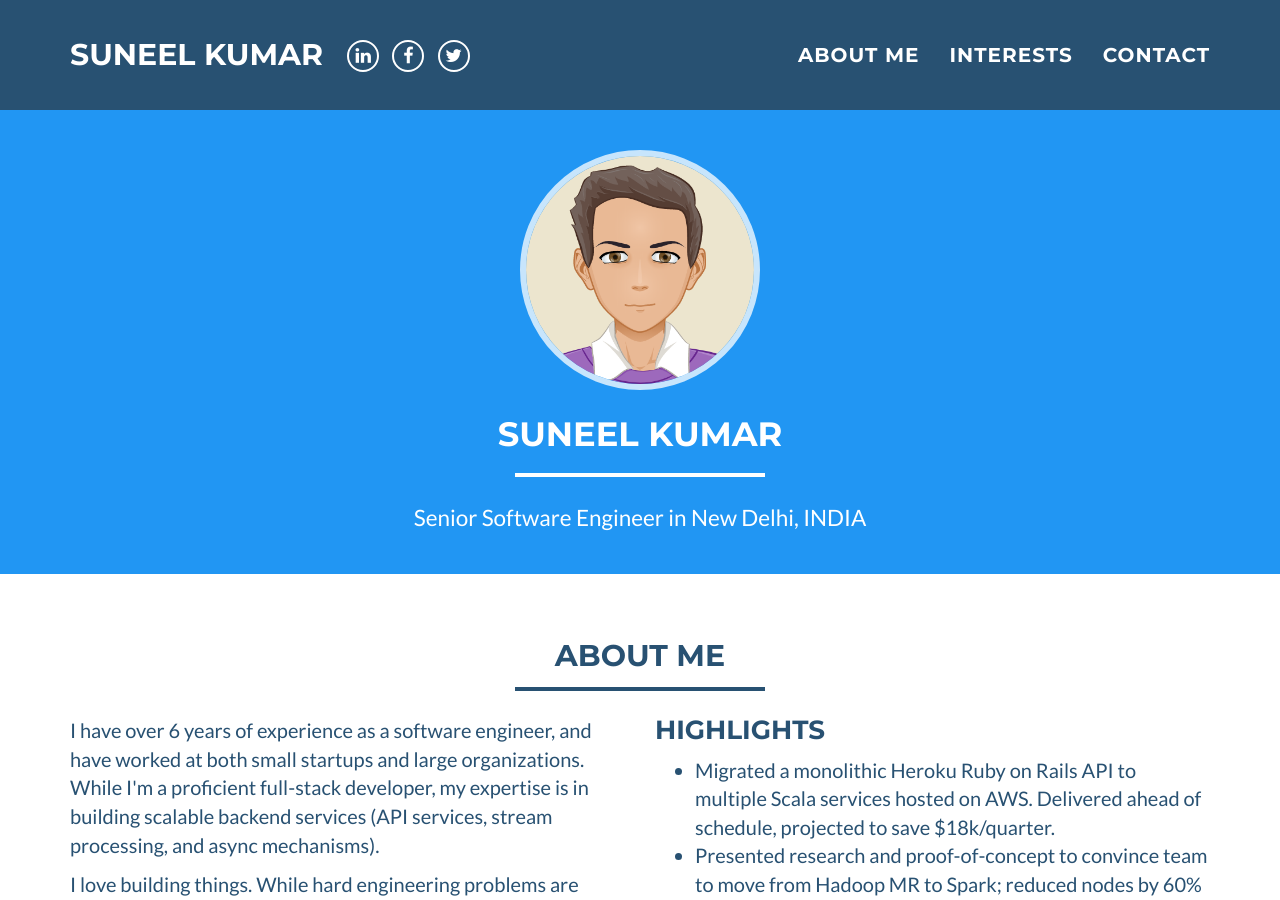
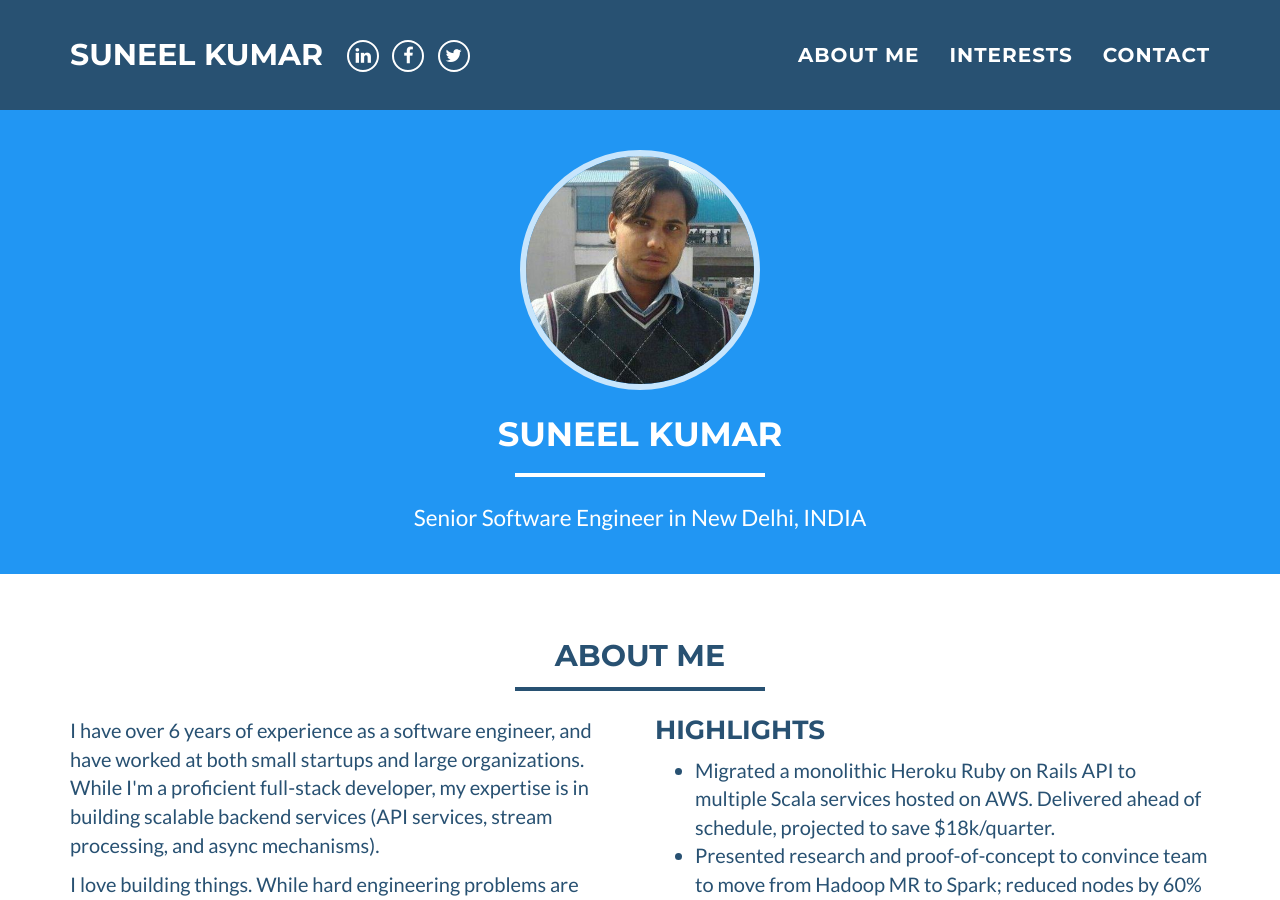
Before and after one commit to suneel97/profile, a Jekyll site: the page built from index.html, in a window 1280 px wide and 900 px high. Built offline with Jekyll 4.4.1, drawn with Linux system fonts in a browser that asks for light colours.

Commit message:
profile img change

```diff
--- a/_layouts/default.html
+++ b/_layouts/default.html
@@ -75,7 +75,7 @@
         <div class="container">
             <div class="row">
                 <div class="col-lg-12">
-                    <img class="profile-img" src="img/profile.png" alt="{{ site.name }}">
+                    <img class="profile-img" src="img/profile.jpg" alt="{{ site.name }}">
                     <div class="intro-text">
                         <span class="name">{{ site.name }}</span>
                         <hr>
```
Also changed, not shown: img/profile.jpg (added), img/profile1.png (renamed from img/profile.png).
